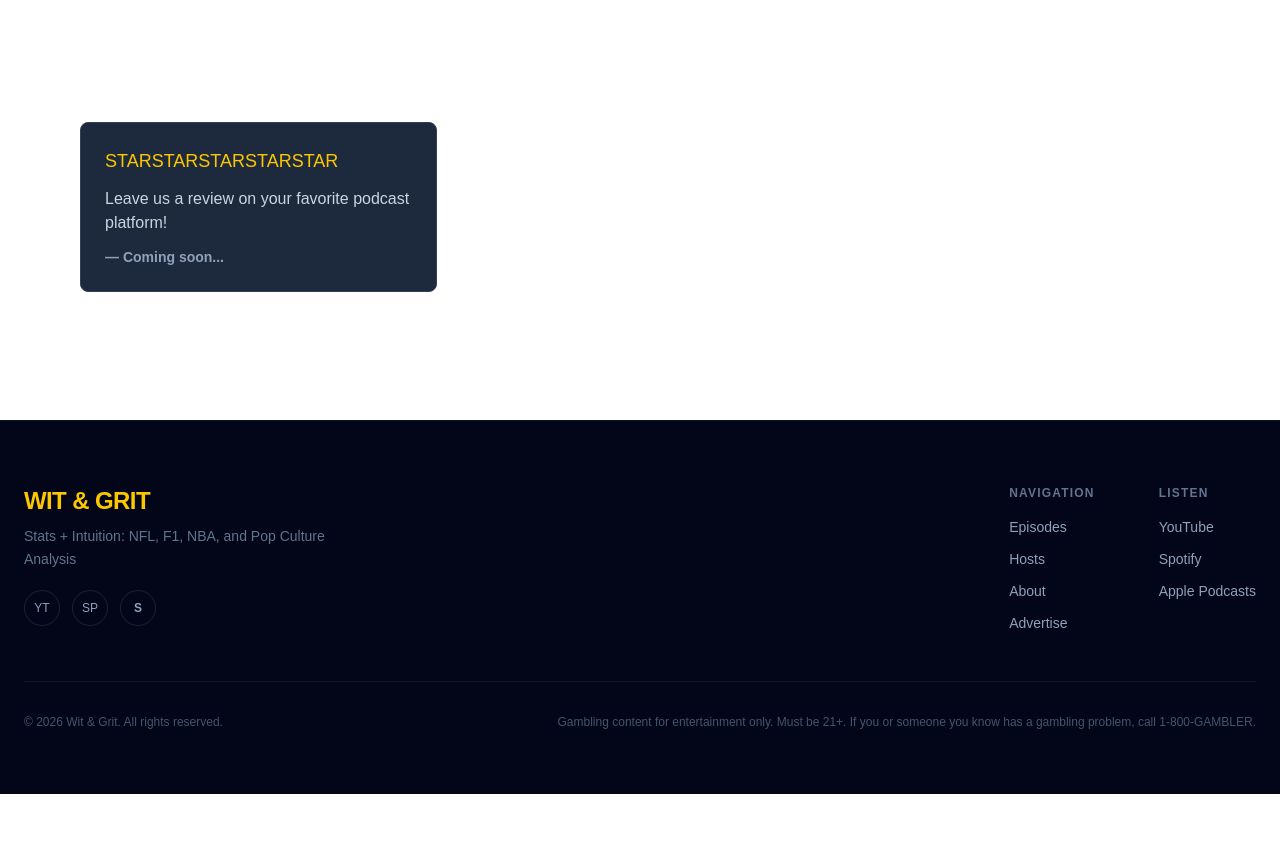
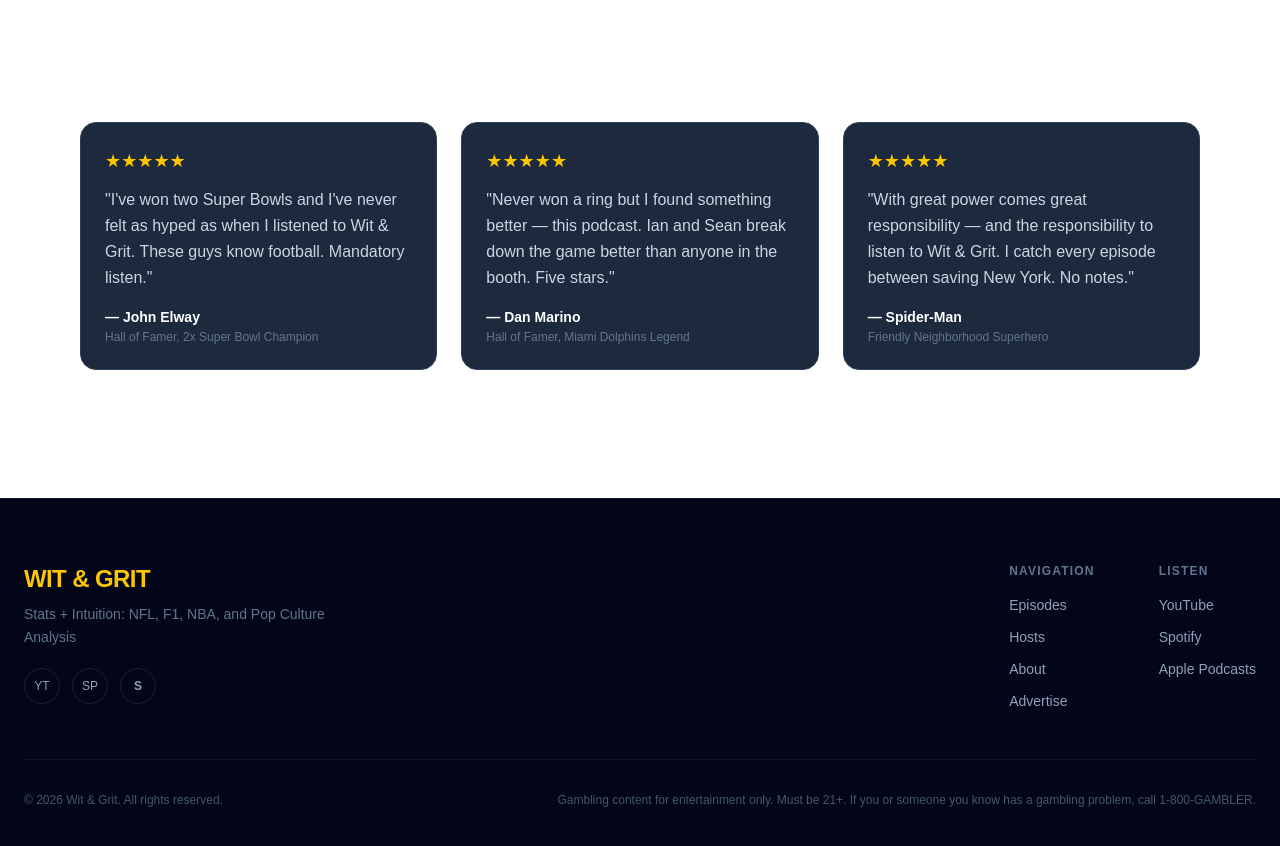
Before and after one commit to Sean-Duiser/wit-and-grit-pod, a Next.js app: page / in a window 1280 px wide. Shown: the part 1740-2586 px from the top of the page. Before the commit the page ends 2534 px from the top, so only its background shows below. Built offline with nearby package versions, Linux system fonts and the light colour scheme; no server answers.

Commit message:
Add listener reviews

```diff
--- a/components/ListenerReviews.tsx
+++ b/components/ListenerReviews.tsx
@@ -3,9 +3,22 @@
 export default function ListenerReviews() {
   const reviews = [
     {
-      author: 'Coming soon...',
+      author: 'John Elway',
+      title: 'Hall of Famer, 2x Super Bowl Champion',
       rating: 5,
-      text: 'Leave us a review on your favorite podcast platform!',
+      text: 'I\'ve won two Super Bowls and I\'ve never felt as hyped as when I listened to Wit & Grit. These guys know football. Mandatory listen.',
+    },
+    {
+      author: 'Dan Marino',
+      title: 'Hall of Famer, Miami Dolphins Legend',
+      rating: 5,
+      text: 'Never won a ring but I found something better — this podcast. Ian and Sean break down the game better than anyone in the booth. Five stars.',
+    },
+    {
+      author: 'Spider-Man',
+      title: 'Friendly Neighborhood Superhero',
+      rating: 5,
+      text: 'With great power comes great responsibility — and the responsibility to listen to Wit & Grit. I catch every episode between saving New York. No notes.',
     },
   ];
 
@@ -15,14 +28,17 @@
         <h2 className="text-3xl font-bold text-white mb-8 text-center">Listener Reviews</h2>
         <div className="grid grid-cols-1 md:grid-cols-3 gap-6">
           {reviews.map((review, index) => (
-            <div key={index} className="bg-slate-800 rounded-lg p-6 border border-slate-700">
+            <div key={index} className="bg-slate-800 rounded-2xl p-6 border border-slate-700 hover:border-yellow-400/50 transition-colors">
               <div className="flex mb-3">
                 {[...Array(review.rating)].map((_, i) => (
-                  <span key={i} className="text-yellow-400 text-lg">STAR</span>
+                  <span key={i} className="text-yellow-400 text-lg">★</span>
                 ))}
               </div>
-              <p className="text-slate-300 mb-3">{review.text}</p>
-              <p className="text-slate-400 font-semibold text-sm">— {review.author}</p>
+              <p className="text-slate-300 mb-4 leading-relaxed">"{review.text}"</p>
+              <div>
+                <p className="text-white font-bold text-sm">— {review.author}</p>
+                <p className="text-slate-500 text-xs mt-0.5">{review.title}</p>
+              </div>
             </div>
           ))}
         </div>
```
